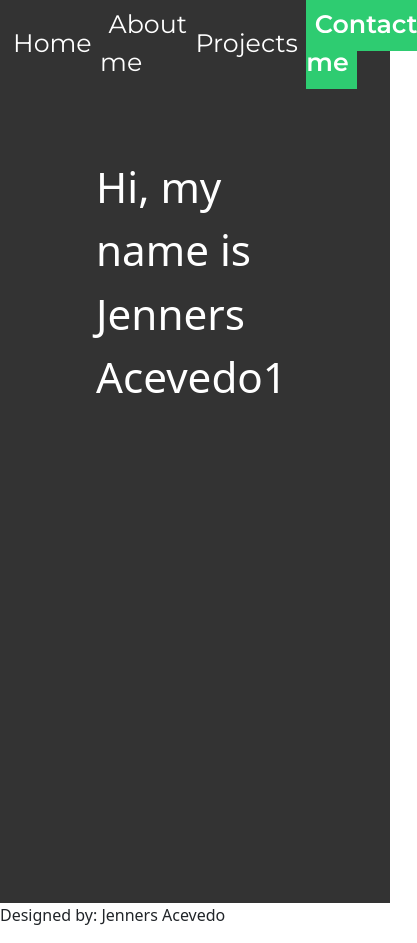
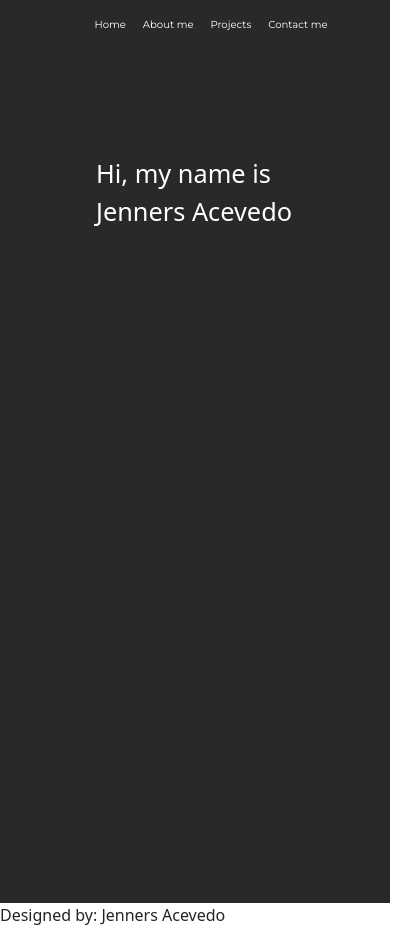
Before and after one commit to JennersAcevedo/portoflio, a Next.js app: page / in a window 390 px wide. Shown: the whole page, 417 px wide, since content can reach past the window. Built offline with nearby package versions, Linux system fonts and the light colour scheme.

Commit message:
update navbar

```diff
--- a/app/page.js
+++ b/app/page.js
@@ -13,14 +13,7 @@ export default function Home() {
       <Navbar />
       <main className={styles.main}>
         <div>
-          <p>Hi, my name is Jenners Acevedo1</p>
-          {/* <Image
-          style={imgStyle}
-            src="/1.jpg"
-            width={700}
-            height={500}
-            alt="Picture of the author"
-          /> */}
+          <p>Hi, my name is Jenners Acevedo</p>
         </div>
       </main>
       <footer>
--- a/styles/home.module.css
+++ b/styles/home.module.css
@@ -2,12 +2,12 @@
     display: block;
     padding: 6rem;
     min-height: 100vh;
-    background-color: #333333;
+    background-color: #292929;
     color:white;
 }
 
 .main p{
-    font-size: 5vh;
+    font-size: 3vh;
 }
 .img{
     border-radius: 50%;
--- a/styles/navbar.module.css
+++ b/styles/navbar.module.css
@@ -10,7 +10,7 @@
   padding-top: 0.5vh;
 }
 .list{
-  background-color: #333333;
+  background-color: #292929;
   width: 100%;
   height: 5.5vh;
 }
@@ -22,11 +22,29 @@
   color: white;
   font-family: "Montserrat", sans-serif;
   font-size: 3vh;
-  /* width: 100%; */
+  display: inline-block;
+  position: relative;
 }
 
 #link:hover{
-background-color: #3498db;
+color: #3498db;
+text-shadow: 0 0 5px rgba(88, 200, 135, 0.8);
+}
+
+#link::after {
+
+  content: '';
+  display:block;
+  width: 0;
+  height: 2px; /* Grosor de la línea */
+  background-color: #292929; /* Color inicial de la línea */
+  transition: width 0.3s, background-color 0.3s; /* Agrega una transición suave */
+}
+
+#link:hover::after {
+
+  width: 100%; /* Ancho completo al pasar el ratón sobre el texto */
+  background-color: #3498db; /* Nuevo color de la línea al pasar el ratón sobre el texto */
 }
 #contact{
   padding:  1.5vh 1vh;
@@ -34,9 +52,30 @@ background-color: #3498db;
   color: white;
   font-family: "Montserrat", sans-serif;
   font-size: 3vh;
-  font-weight: 600;
-  background-color: #2ecc71;
+  display: inline-block;
+  position: relative;
 
+  /* font-weight: 600; */
+  /* background-color: #2ecc71; */
+
+}
+#contact:hover{
+  color:#2ecc71;
+  text-shadow: 0 0 10px rgba(88, 200, 135, 0.8);
+}
+
+#contact::after {
+  content: '';
+  display: block;
+  width: 0;
+  height: 2px; /* Grosor de la línea */
+  background-color: #292929; /* Color inicial de la línea */
+  transition: width 0.3s, background-color 0.3s; /* Agrega una transición suave */
+}
+
+#contact:hover::after {
+  width: 100%; /* Ancho completo al pasar el ratón sobre el texto */
+  background-color: #2ecc71; /* Nuevo color de la línea al pasar el ratón sobre el texto */
 }
 
 @media (max-width: 768px) {
@@ -53,6 +92,27 @@ background-color: #3498db;
     flex-direction: column;
     align-items: flex-start;
   }
+
+  #link{
+    text-align: center;
+    padding:  1.5vh 1vh;
+    text-decoration: none;
+    color: white;
+    font-family: "Montserrat", sans-serif;
+    font-size: 1.2vh;
+    /* width: 100%; */
+  }
+  #contact{
+    padding:  1.5vh 1vh;
+    text-decoration: none;
+    color: white;
+    font-family: "Montserrat", sans-serif;
+    font-size: 1.2vh;
+    /* font-weight: 600; */
+    /* background-color: #2ecc71; */
+
+  }
+
 }
 @keyframes changeColor {
   0% {
```
